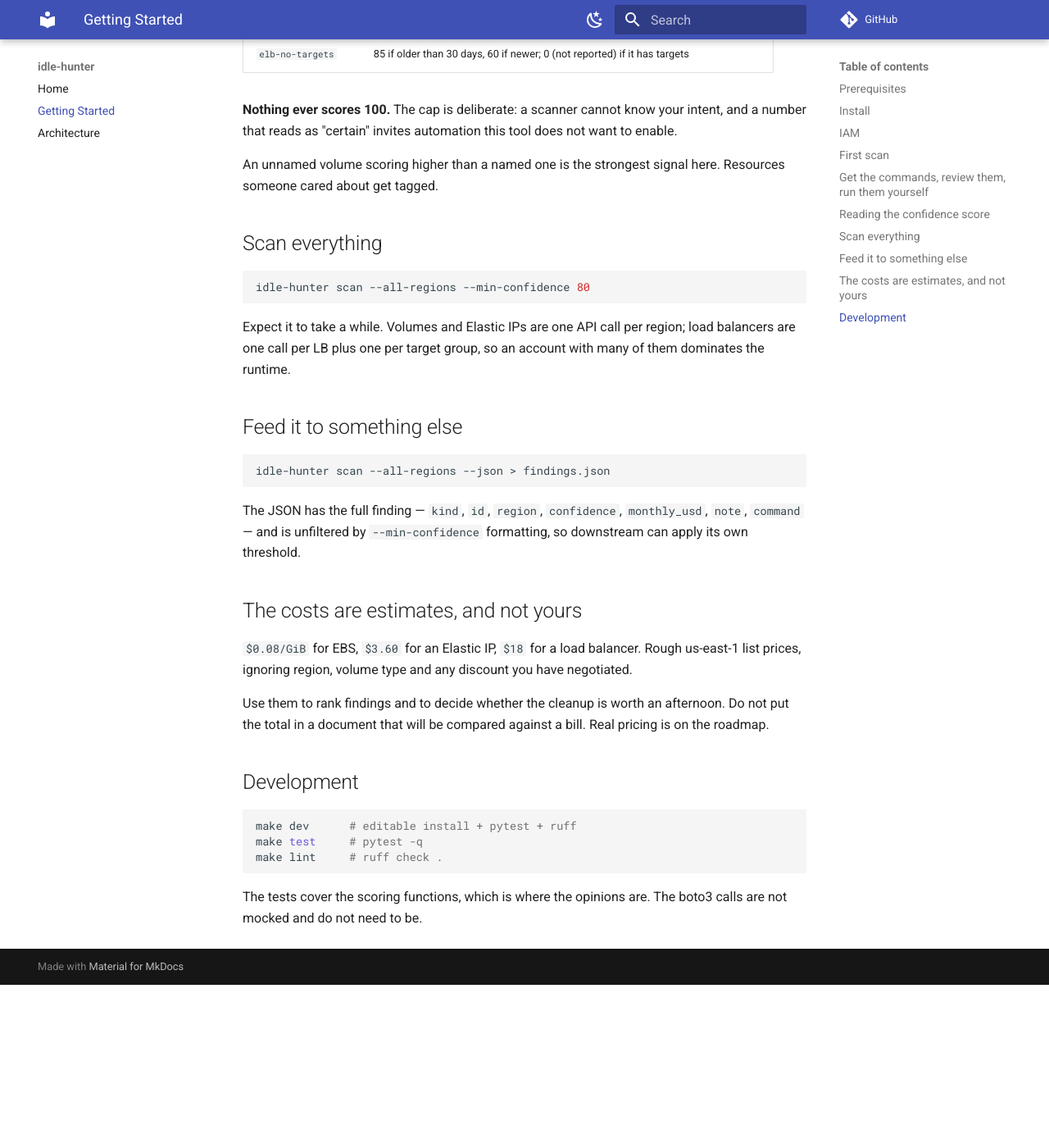
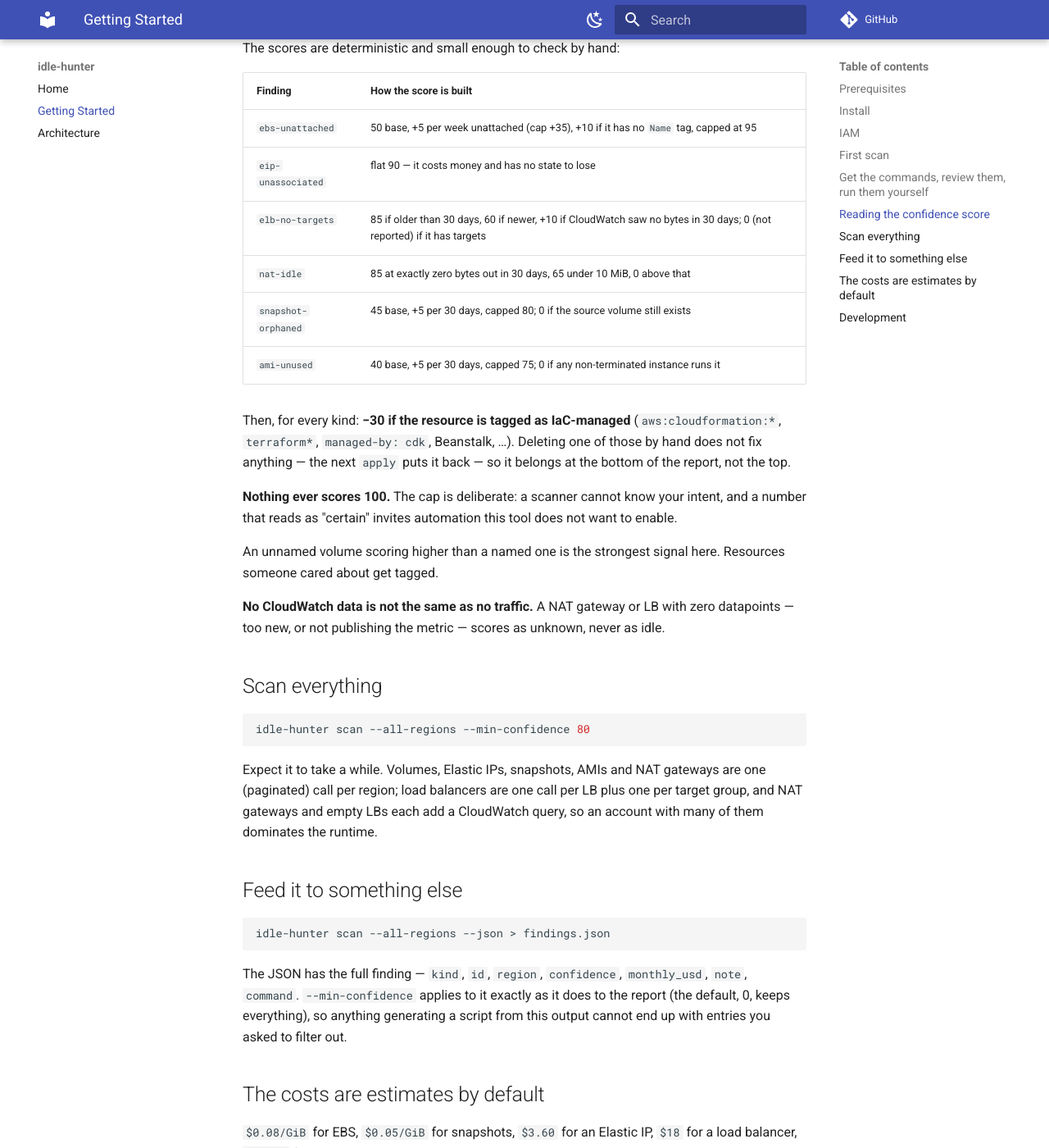
Before and after one commit to fabiocicerchia/idle-hunter, an MkDocs documentation site: the page built from docs/getting-started.md, in a window 1280 px wide and 1400 px high, scrolled down 1969 px. Shown: the whole window at 82% size. Built offline with MkDocs 1.6.1 and Material for MkDocs 9.7.7, drawn with Linux system fonts in a browser that asks for light colours; comment, search, counter and statistics services are not loaded; before the commit the page ends 3170 px from its top, so only the background shows below that; some of the changed text lies outside the part shown.

Commit message:
docs: describe the new checks, IaC penalty and live pricing
Ticks the four roadmap items, adds the scoring rules for the three new checks
and the IaC penalty to the score table, updates the IAM policy for CloudWatch
and the extra ec2 describes, and rewrites the architecture diagram around the
per-check functions and their two cross-dependencies.

Also states the rule the code enforces but the prose did not: absent
CloudWatch data is unknown, never idle.

Co-Authored-By: Claude Opus 5 (1M context) <noreply@anthropic.com>

````diff
--- a/docs/architecture.md
+++ b/docs/architecture.md
@@ -4,19 +4,30 @@ One module, `idle_hunter.py`, with a hard line through the middle of it:
 the half that talks to AWS, and the half that decides what a finding is worth.
 
 ```
-scan_region(region)          ← the only code that calls boto3
-    ec2.describe_volumes(status=available)
-    ec2.describe_addresses()
-    elbv2.describe_load_balancers → target_groups → target_health
+scan_region(region)               ← builds the clients, fans out to the _scan_* half
+    _scan_volumes                   describe_volumes         (also: the live-volume id set)
+    _scan_eips                      describe_addresses
+    _scan_load_balancers            describe_load_balancers → target_groups → target_health
+    _scan_nat_gateways              describe_nat_gateways    + cw_sum(BytesOutToDestination)
+    _scan_images                    describe_images/instances (also: the AMI-backing snapshots)
+    _scan_snapshots                 describe_snapshots
+        │   ← the _scan_* functions are the only code that calls boto3
         │
-        └── score_*(resource)     ← pure functions, no AWS, no clock beyond now()
+        └── score_*(resource, signal)  ← pure functions, no AWS, no clock beyond now()
               │
-              └── finding(...)    ← a dict: kind, id, region, confidence,
-                                    monthly_usd, note, command
+              └── finding(...)      ← a dict: kind, id, region, confidence,
+                                      monthly_usd, note, command.
+                                      Applies the IaC-managed penalty, in one place.
                     │
-                    └── render()  ← sorts, filters, formats. Prints commands;
-                                    never runs one.
+                    └── render()    ← sorts, filters, formats. Prints commands;
+                                      never runs one.
 ```
+
+Two of the checks hand something to a later one, which is why the call order in
+`scan_region` is not alphabetical: volumes produce the set of volume ids that
+still exist (a snapshot is only orphaned if its source is *not* in it), and
+images produce the snapshot ids an AMI still backs (those are the AMI's finding,
+not a snapshot finding — reporting both would double-count the same GiB).
 
 ## It never deletes, and that is structural
 
@@ -58,22 +69,56 @@ with the score without re-querying AWS.
 findings. "Not a finding" and "a finding I am unsure about" are the same code
 path, which keeps the caller from having to know the difference.
 
-## The cost estimates are constants, and they are wrong
+## Absent evidence is not evidence
 
-`gb * 0.08` for EBS, `3.6` for an Elastic IP, `18.0` for a load balancer.
-These are rough us-east-1 list prices, not your prices — they ignore region,
-volume type (gp3 vs io2 is not a rounding error), and any discount you have.
+`cw_sum` returns `None` — not `0` — when CloudWatch has no datapoints at all,
+and every score treats `None` as *unknown*: `score_idle_nat` returns 0 rather
+than flagging the gateway, and `score_empty_lb` skips its traffic bonus.
 
-They are there to rank findings and to make "is this worth an afternoon"
-answerable, not to reconcile against a bill. Real pricing via the Pricing API
-is on the roadmap and is the change that would make the totals meaningful.
+The distinction matters because the two cases look identical from the API and
+mean opposite things. A NAT gateway created yesterday, or one in an account
+where the metric is not published, reports nothing — and "nothing" read as
+"idle" is exactly the false positive that gets a production egress path deleted.
+
+## IaC ownership is a penalty, applied once
+
+`finding()` checks the resource's tags for CloudFormation, Terraform, CDK,
+Pulumi and Beanstalk markers, and subtracts 30 (floored at 5, never to 0 —
+it stays visible, just not near the top).
+
+It lives in `finding()` rather than in each `score_*` because every check routes
+through it, so a new check gets the behaviour without knowing it exists. The
+scores stay pure functions of the resource; ownership is a fact about who is
+allowed to delete it, not about how dead it is. And that is the point: deleting
+a Terraform-owned volume by hand does not save the money, it just makes the next
+`apply` recreate it and someone spend an afternoon on the diff.
+
+## The cost estimates are constants until you ask for better
+
+`PRICE_DEFAULTS` holds rough us-east-1 list prices — `0.08`/GiB for EBS, `3.6`
+for an Elastic IP, `18.0` for a load balancer. Not your prices: they ignore
+region, volume type (gp3 vs io2 is not a rounding error), and any discount.
+
+`--live-pricing` swaps them for a Pricing API lookup per `(key, region)`,
+cached in `_PRICE_CACHE` for the process, so `--all-regions` costs one lookup
+per price per region and no more. Every check reaches prices through the same
+`price_of` partial, so a check does not know or care which mode it is in.
+
+The lookup is deliberately failure-tolerant: a missing `pricing:GetProducts`,
+or a product shape the filters do not match, falls back to the constant instead
+of raising. A scan that dies because it could not price a volume it correctly
+found is a worse tool than one that prints an approximate number. Discounts are
+still invisible — nothing public knows them — so the totals get closer to the
+bill without ever being it.
 
 ## Where the API cost is
 
-`describe_volumes` and `describe_addresses` are one call each. Load balancers
-are **not**: it is one call per LB for its target groups, then one per target
-group for health. On an account with many load balancers, `--all-regions` is
-where the time goes.
+Most checks are one paginated call per region. Load balancers are **not**: it is
+one call per LB for its target groups, then one per target group for health, and
+one `describe_tags` per LB that turns out to be a finding (tags do not come back
+with the LB). NAT gateways and empty LBs each add a CloudWatch
+`get_metric_statistics`. On an account with many load balancers, `--all-regions`
+is where the time goes.
 
 `--all-regions` enumerates regions via `describe_regions` and scans each
 serially. It is the honest implementation and it is slow; that is a known
@@ -82,10 +127,13 @@ ceiling, not a subtlety.
 ## Adding a check
 
 1. A `score_*` pure function next to the others. It takes the AWS response
-   shape and returns 0–100, with a cap below 100 and a docstring stating the
-   rule in one line.
-2. A block in `scan_region` that queries and appends `finding(...)` — including
-   the `command`, which must be the exact CLI call a reviewer would run.
+   shape (plus any CloudWatch signal, where `None` must mean *unknown*) and
+   returns 0–100, with a cap below 100 and a docstring stating the rule in one
+   line.
+2. A `_scan_*` function that queries and appends `finding(...)` — including the
+   `command`, which must be the exact CLI call a reviewer would run, and the
+   resource's tags, which is how it inherits the IaC penalty for free. Call it
+   from `scan_region`.
 3. A test in `tests/` for the scoring function. The AWS half is not unit-tested
    and does not need to be; the scoring is the part with an opinion in it.
 
--- a/docs/getting-started.md
+++ b/docs/getting-started.md
@@ -30,14 +30,23 @@ Read-only. Attach this and nothing more:
       "ec2:DescribeVolumes",
       "ec2:DescribeAddresses",
       "ec2:DescribeRegions",
+      "ec2:DescribeNatGateways",
+      "ec2:DescribeSnapshots",
+      "ec2:DescribeImages",
+      "ec2:DescribeInstances",
       "elasticloadbalancing:DescribeLoadBalancers",
       "elasticloadbalancing:DescribeTargetGroups",
-      "elasticloadbalancing:DescribeTargetHealth"
+      "elasticloadbalancing:DescribeTargetHealth",
+      "elasticloadbalancing:DescribeTags",
+      "cloudwatch:GetMetricStatistics"
     ],
     "Resource": "*"
   }]
 }
 ```
+
+Add `"pricing:GetProducts"` only if you use `--live-pricing`. Without it the
+lookup fails quietly and the built-in estimates are used instead.
 
 There is no delete path in the tool, so there is no reason for the credentials
 to have one. Running this with an admin role gives up the one guarantee it
@@ -92,7 +101,15 @@ The scores are deterministic and small enough to check by hand:
 |---|---|
 | `ebs-unattached` | 50 base, +5 per week unattached (cap +35), +10 if it has no `Name` tag, capped at 95 |
 | `eip-unassociated` | flat 90 — it costs money and has no state to lose |
-| `elb-no-targets` | 85 if older than 30 days, 60 if newer; 0 (not reported) if it has targets |
+| `elb-no-targets` | 85 if older than 30 days, 60 if newer, +10 if CloudWatch saw no bytes in 30 days; 0 (not reported) if it has targets |
+| `nat-idle` | 85 at exactly zero bytes out in 30 days, 65 under 10 MiB, 0 above that |
+| `snapshot-orphaned` | 45 base, +5 per 30 days, capped 80; 0 if the source volume still exists |
+| `ami-unused` | 40 base, +5 per 30 days, capped 75; 0 if any non-terminated instance runs it |
+
+Then, for every kind: **−30 if the resource is tagged as IaC-managed**
+(`aws:cloudformation:*`, `terraform*`, `managed-by: cdk`, Beanstalk, …).
+Deleting one of those by hand does not fix anything — the next `apply` puts it
+back — so it belongs at the bottom of the report, not the top.
 
 **Nothing ever scores 100.** The cap is deliberate: a scanner cannot know your
 intent, and a number that reads as "certain" invites automation this tool does
@@ -101,15 +118,20 @@ not want to enable.
 An unnamed volume scoring higher than a named one is the strongest signal here.
 Resources someone cared about get tagged.
 
+**No CloudWatch data is not the same as no traffic.** A NAT gateway or LB with
+zero datapoints — too new, or not publishing the metric — scores as unknown,
+never as idle.
+
 ## Scan everything
 
 ```sh
 idle-hunter scan --all-regions --min-confidence 80
 ```
 
-Expect it to take a while. Volumes and Elastic IPs are one API call per region;
-load balancers are one call per LB plus one per target group, so an account
-with many of them dominates the runtime.
+Expect it to take a while. Volumes, Elastic IPs, snapshots, AMIs and NAT
+gateways are one (paginated) call per region; load balancers are one call per LB
+plus one per target group, and NAT gateways and empty LBs each add a CloudWatch
+query, so an account with many of them dominates the runtime.
 
 ## Feed it to something else
 
@@ -118,18 +140,28 @@ idle-hunter scan --all-regions --json > findings.json
 ```
 
 The JSON has the full finding — `kind`, `id`, `region`, `confidence`,
-`monthly_usd`, `note`, `command` — and is unfiltered by `--min-confidence`
-formatting, so downstream can apply its own threshold.
+`monthly_usd`, `note`, `command`. `--min-confidence` applies to it exactly as it
+does to the report (the default, 0, keeps everything), so anything generating a
+script from this output cannot end up with entries you asked to filter out.
 
-## The costs are estimates, and not yours
+## The costs are estimates by default
 
-`$0.08/GiB` for EBS, `$3.60` for an Elastic IP, `$18` for a load balancer.
-Rough us-east-1 list prices, ignoring region, volume type and any discount you
-have negotiated.
+`$0.08/GiB` for EBS, `$0.05/GiB` for snapshots, `$3.60` for an Elastic IP,
+`$18` for a load balancer, `$32.90` for a NAT gateway. Rough us-east-1 list
+prices, ignoring region, volume type and any discount you have negotiated.
 
-Use them to rank findings and to decide whether the cleanup is worth an
-afternoon. Do not put the total in a document that will be compared against a
-bill. Real pricing is on the roadmap.
+```sh
+idle-hunter scan --region eu-west-1 --live-pricing
+```
+
+looks the real ones up through the Pricing API for that region instead, cached
+per region per run. It still ignores your negotiated discounts — nothing public
+knows those — so the totals get closer to your bill without ever being it. If
+the lookup fails (no `pricing:GetProducts`, or a shape the filters miss), that
+line silently keeps its estimate.
+
+Use the numbers to rank findings and to decide whether the cleanup is worth an
+afternoon, not to reconcile against a bill.
 
 ## Development
 
````
Also changed, not shown: CHANGELOG.md (+14 -0 lines), README.md (+17 -8 lines).
